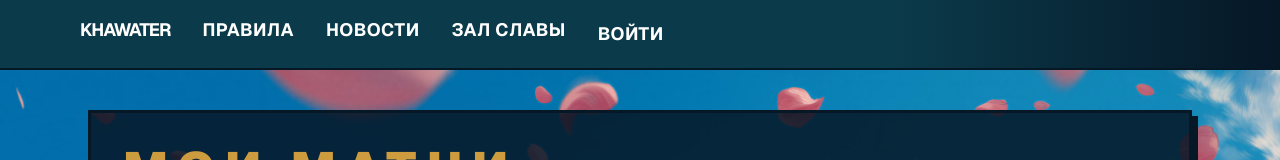
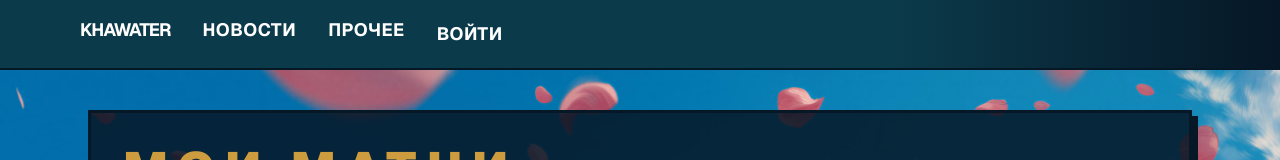
Before and after one commit to kyahoo/Khawater-Q1-2026, a Next.js app: page /matches in a window 1280 px wide. Shown: the top 160 px of the page. Built offline with nearby package versions, Linux system fonts and the light colour scheme; no server answers.

Commit message:
ui: consolidate rules and hall of fame into a More dropdown in navbar

```diff
--- a/components/site-header-client.tsx
+++ b/components/site-header-client.tsx
@@ -128,6 +128,14 @@ export function SiteHeaderClient({
     }`;
   }
 
+  function dropdownLinkClass(href: string) {
+    return `block whitespace-nowrap px-4 py-3 text-sm font-bold uppercase tracking-wide transition-colors ${
+      isActivePath(href)
+        ? "bg-[#145266] text-[#CD9C3E]"
+        : "bg-[#0B3A4A] text-white hover:bg-[#145266]"
+    }`;
+  }
+
   function formatTaskCount(taskCount: number) {
     if (taskCount > 99) {
       return "99+";
@@ -160,15 +168,35 @@ export function SiteHeaderClient({
           >
             Khawater
           </Link>
-          <Link href="/rules" className={navLinkClass("/rules")}>
+          <Link href="/rules" className={`${navLinkClass("/rules")} md:hidden`}>
             Правила
           </Link>
           <Link href="/news" className={navLinkClass("/news")}>
             Новости
           </Link>
-          <Link href="/history" className={navLinkClass("/history")}>
+          <Link href="/history" className={`${navLinkClass("/history")} md:hidden`}>
             Зал славы
           </Link>
+          <div className="group relative hidden shrink-0 cursor-pointer md:block">
+            <button
+              type="button"
+              className={`inline-flex shrink-0 items-center justify-center whitespace-nowrap border-b-4 pb-1 text-base font-bold uppercase tracking-wide transition-colors md:text-lg ${
+                isActivePath("/rules") || isActivePath("/history")
+                  ? "border-[#CD9C3E] text-[#CD9C3E]"
+                  : "border-transparent text-white hover:text-gray-300"
+              }`}
+            >
+              Прочее
+            </button>
+            <div className="absolute left-0 top-full z-50 hidden min-w-[150px] flex-col border border-[#061726] bg-[#0B3A4A] shadow-lg group-hover:flex group-focus-within:flex">
+              <Link href="/rules" className={dropdownLinkClass("/rules")}>
+                Правила
+              </Link>
+              <Link href="/history" className={dropdownLinkClass("/history")}>
+                Зал славы
+              </Link>
+            </div>
+          </div>
           {hasSession === false ? (
             <Link
               href="/auth"
```
